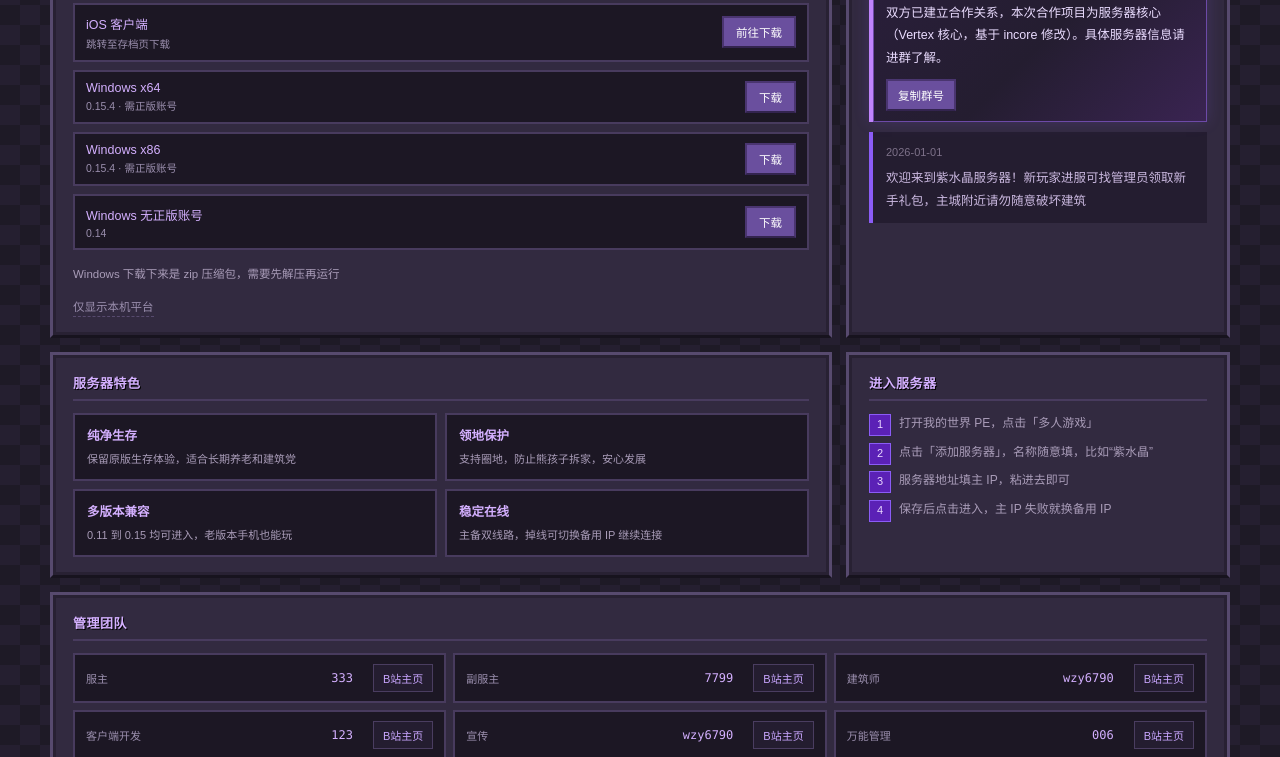
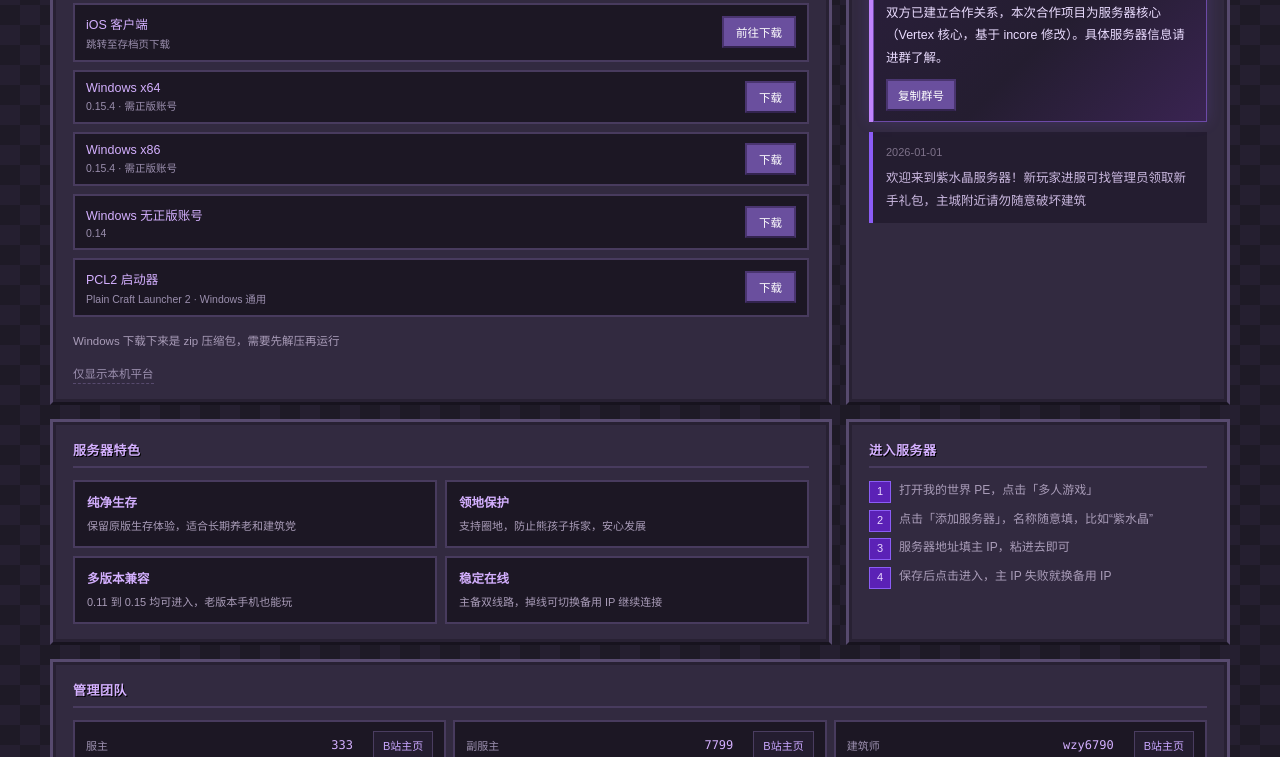
Before and after one commit to 006tv/emth, a plain HTML site: page index.html in a window 1280 px wide. Both pictures are taken after a click on the button "显示全部平台". Shown: the part 555-1312 px from the top of the page. Drawn offline with Linux system fonts and the light colour scheme.

Commit message:
Update index.html

```diff
--- a/index.html
+++ b/index.html
@@ -228,6 +228,9 @@
 
   body.show-all .download-item { display: flex !important; }
   body.show-all .os-tip { display: none !important; }
+
+  /* 仅在“显示全部平台”时出现的下载项 */
+  body:not(.show-all) .download-item.only-all { display: none !important; }
 
   .toggle-all {
     display: inline-block;
@@ -695,6 +698,14 @@
           </div>
           <a class="dl-btn" href="https://zip3.webgetstore.com/cf945c1fe070f6961026cf6b01e2ca30/6af84b6f/2026/11/14/9804a21fcc2d11bafe1c4f55bf0ac3a8.zip?fn=0.14.zip" target="_blank" rel="noopener">下载</a>
         </div>
+
+        <div class="download-item only-all">
+          <div class="dl-info">
+            <span class="dl-name">PCL2 启动器</span>
+            <span class="dl-desc">Plain Craft Launcher 2 · Windows 通用</span>
+          </div>
+          <a class="dl-btn" href="https://exe2.webgetstore.com/3fe6f33a2363fcf9647c6b1f9247637f/6af8780c/2026/11/14/236cbacd26474da768137802ffec8014.exe?fn=Plain%20Craft%20Launcher%202.exe" target="_blank" rel="noopener">下载</a>
+        </div>
       </div>
 
       <div class="os-tip">
```
